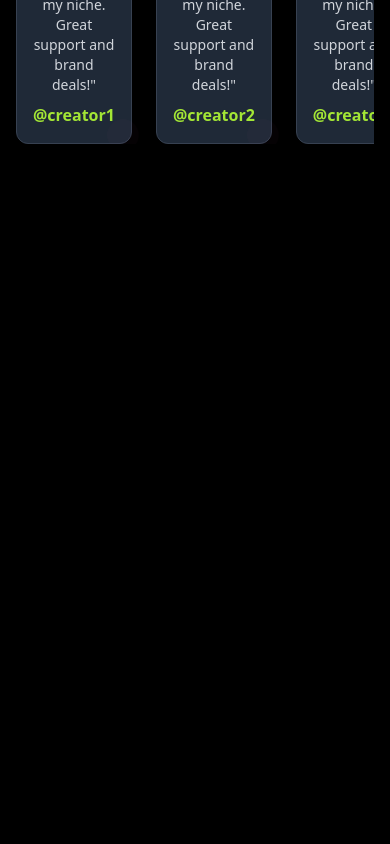
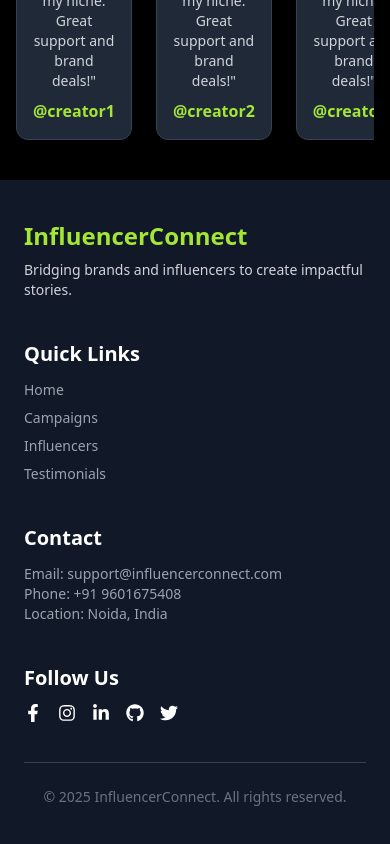
Before and after one commit to ankitsingh2403/InfluencerConnect, a React (Vite) app in the folder influencer-connect/: page /influencers in a window 390 px wide. Shown: the part 1114-1958 px from the top of the page. Before the commit the page ends 1298 px from the top, so only its background shows below. Built offline with nearby package versions, Linux system fonts and the light colour scheme; no server answers.

Commit message:
Footer Added

```diff
--- a/influencer-connect/package.json
+++ b/influencer-connect/package.json
@@ -16,6 +16,7 @@
     "react": "^19.1.0",
     "react-dom": "^19.1.0",
     "react-hot-toast": "^2.5.2",
+    "react-icons": "^5.5.0",
     "react-router-dom": "^7.7.1",
     "react-select": "^5.10.2",
     "recharts": "^3.1.0"
--- a/influencer-connect/src/components/Footer.jsx
+++ b/influencer-connect/src/components/Footer.jsx
@@ -0,0 +1,71 @@
+import React from "react";
+import {
+  FaFacebookF,
+  FaInstagram,
+  FaLinkedinIn,
+  FaGithub,
+  FaTwitter,
+} from "react-icons/fa";
+
+const Footer = () => {
+  return (
+    <footer className="bg-gray-900 text-white py-10 px-6 md:px-20">
+      <div className="max-w-7xl mx-auto grid grid-cols-1 sm:grid-cols-2 md:grid-cols-4 gap-10">
+        {/* Logo + Tagline */}
+        <div>
+          <h2 className="text-2xl font-bold text-lime-400">InfluencerConnect</h2>
+          <p className="text-sm mt-2 text-gray-300">
+            Bridging brands and influencers to create impactful stories.
+          </p>
+        </div>
+
+        {/* Quick Links */}
+        <div>
+          <h3 className="text-xl font-semibold mb-3">Quick Links</h3>
+          <ul className="space-y-2 text-gray-400 text-sm">
+            <li><a href="/" className="hover:text-white">Home</a></li>
+            <li><a href="/campaigns" className="hover:text-white">Campaigns</a></li>
+            <li><a href="/influencers" className="hover:text-white">Influencers</a></li>
+            <li><a href="/testimonials" className="hover:text-white">Testimonials</a></li>
+          </ul>
+        </div>
+
+        {/* Contact */}
+        <div>
+          <h3 className="text-xl font-semibold mb-3">Contact</h3>
+          <p className="text-sm text-gray-400">Email: support@influencerconnect.com</p>
+          <p className="text-sm text-gray-400">Phone: +91 9601675408</p>
+          <p className="text-sm text-gray-400">Location: Noida, India</p>
+        </div>
+
+        {/* Social Media */}
+        <div>
+          <h3 className="text-xl font-semibold mb-3">Follow Us</h3>
+          <div className="flex space-x-4 text-lg">
+            <a href="https://facebook.com" target="_blank" rel="noreferrer" className="hover:text-blue-500">
+              <FaFacebookF />
+            </a>
+            <a href="https://instagram.com" target="_blank" rel="noreferrer" className="hover:text-pink-500">
+              <FaInstagram />
+            </a>
+            <a href="https://linkedin.com" target="_blank" rel="noreferrer" className="hover:text-blue-300">
+              <FaLinkedinIn />
+            </a>
+            <a href="https://github.com" target="_blank" rel="noreferrer" className="hover:text-gray-300">
+              <FaGithub />
+            </a>
+            <a href="https://twitter.com" target="_blank" rel="noreferrer" className="hover:text-blue-400">
+              <FaTwitter />
+            </a>
+          </div>
+        </div>
+      </div>
+
+      <div className="text-center text-sm text-gray-500 mt-10 border-t border-gray-700 pt-6">
+        © {new Date().getFullYear()} InfluencerConnect. All rights reserved.
+      </div>
+    </footer>
+  );
+};
+
+export default Footer;
--- a/influencer-connect/src/components/Navbar.jsx
+++ b/influencer-connect/src/components/Navbar.jsx
@@ -1,21 +1,63 @@
 import { Link } from "react-router-dom";
+import { useState } from "react";
+import { FaBars, FaTimes } from "react-icons/fa";
 
 export default function Navbar() {
+  const [isOpen, setIsOpen] = useState(false);
+
+  const toggleMenu = () => setIsOpen(!isOpen);
+
   return (
     <header className="bg-black text-white py-4 px-6 shadow-md">
       <div className="max-w-7xl mx-auto flex items-center justify-between">
+        {/* Logo */}
         <Link to="/" className="text-2xl font-bold text-lime-400">
           InfluencerConnect
         </Link>
+
+        {/* Desktop Nav */}
         <nav className="hidden md:flex space-x-6 font-medium">
           <Link to="/" className="hover:text-lime-400">Home</Link>
           <Link to="/influencers" className="hover:text-lime-400">Influencers</Link>
           <Link to="/campaigns" className="hover:text-lime-400">Campaigns</Link>
         </nav>
-        <button className="bg-white text-black px-4 py-2 rounded-md font-semibold hover:bg-gray-200 text-sm">
-          Login
+
+        {/* Login Button (always visible) */}
+        <div className="hidden md:block">
+          <button className="bg-white text-black px-4 py-2 rounded-md font-semibold hover:bg-gray-200 text-sm">
+            Login
+          </button>
+        </div>
+
+        {/* Hamburger Icon for mobile */}
+        <button
+          className="md:hidden text-white text-2xl focus:outline-none"
+          onClick={toggleMenu}
+        >
+          {isOpen ? <FaTimes /> : <FaBars />}
         </button>
       </div>
+
+      {/* Mobile Nav Menu */}
+      {isOpen && (
+        <div className="md:hidden bg-black px-6 pb-4 pt-2 space-y-3">
+          <Link to="/" onClick={toggleMenu} className="block hover:text-lime-400">
+            Home
+          </Link>
+          <Link to="/influencers" onClick={toggleMenu} className="block hover:text-lime-400">
+            Influencers
+          </Link>
+          <Link to="/campaigns" onClick={toggleMenu} className="block hover:text-lime-400">
+            Campaigns
+          </Link>
+          <button
+            onClick={toggleMenu}
+            className="w-full mt-2 bg-white text-black py-2 rounded-md font-semibold hover:bg-gray-200 text-sm"
+          >
+            Login
+          </button>
+        </div>
+      )}
     </header>
   );
 }
--- a/influencer-connect/src/pages/Campaigns.jsx
+++ b/influencer-connect/src/pages/Campaigns.jsx
@@ -4,6 +4,7 @@ import Navbar from "../components/Navbar";
 import Select from "react-select";
 import { motion } from "framer-motion";
 import axios from "axios";
+import Footer from "../components/Footer";
 
 export default function Campaigns() {
   const [campaigns, setCampaigns] = useState([]);
@@ -186,6 +187,7 @@ export default function Campaigns() {
           ))}
         </div>
       </div>
+      <Footer />
     </div>
   );
 }
--- a/influencer-connect/src/pages/Home.jsx
+++ b/influencer-connect/src/pages/Home.jsx
@@ -4,6 +4,7 @@ import Navbar from '../components/Navbar';
 import Hero from '../components/Hero';
 import ClientsSection from '../components/ClientsSection';
 import ImageGrid from '../components/ImageGrid';
+import Footer from '../components/Footer';
 
 
 const Home = () => {
@@ -16,6 +17,7 @@ const Home = () => {
           <ClientsSection />
           <ImageGrid />
         </section>
+         <Footer />
       </main>
     </div>
   );
--- a/influencer-connect/src/pages/Influencers.jsx
+++ b/influencer-connect/src/pages/Influencers.jsx
@@ -2,6 +2,7 @@
 import { useEffect, useState } from "react";
 import Navbar from "../components/Navbar";
 import axios from "axios";
+import Footer from "../components/Footer";
 
 export default function Influencers() {
   const [form, setForm] = useState({
@@ -256,6 +257,7 @@ export default function Influencers() {
           </div>
         </div>
       </div>
+      <Footer />
     </div>
   );
 }
```
Also changed, not shown: 1 other file (tests, documents, lock files or other folders).
